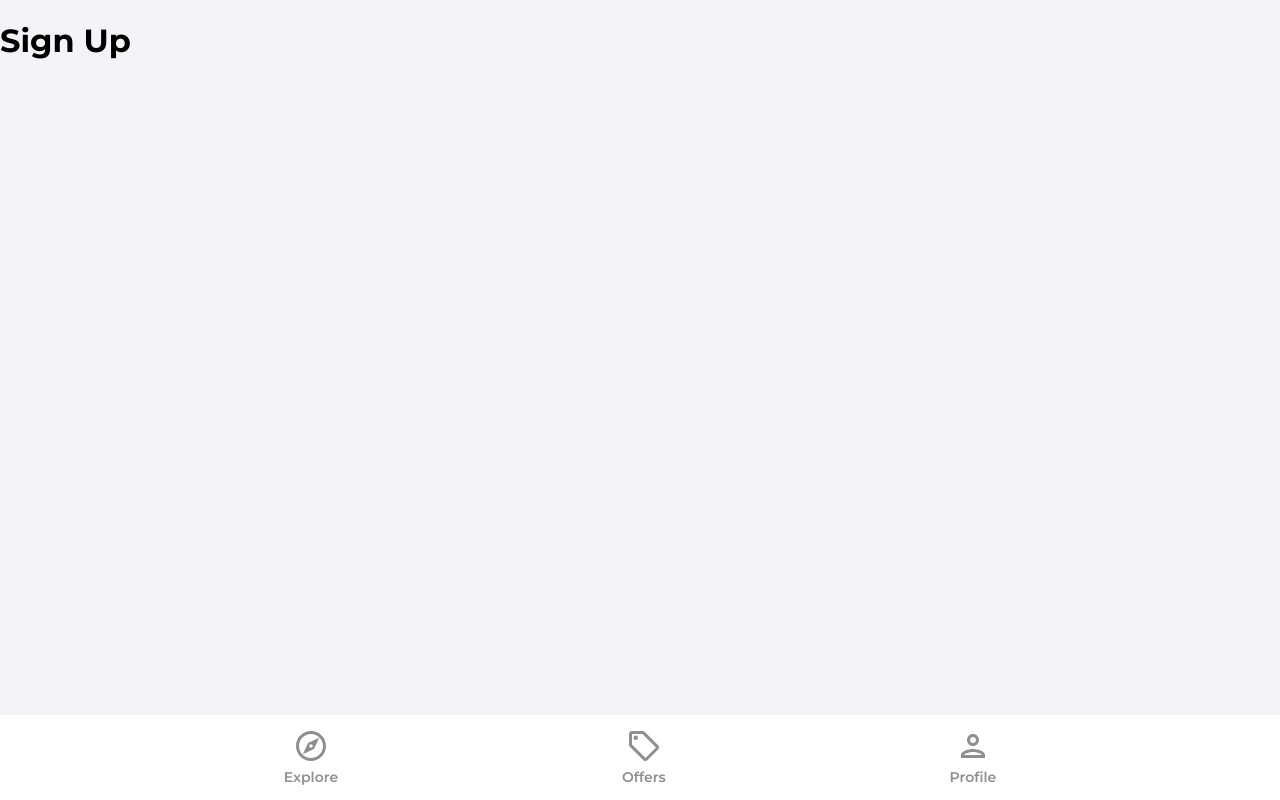
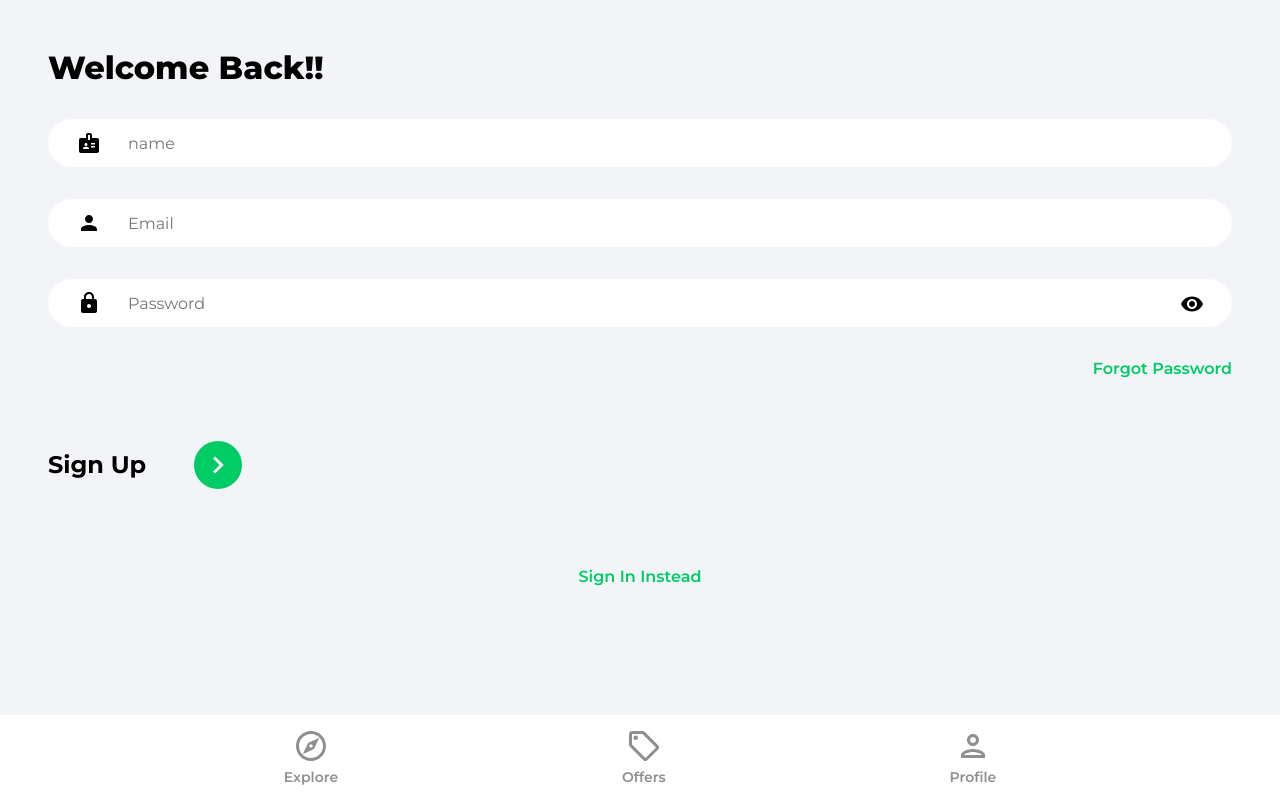
Before and after one commit to Parth0124/house-marketplace, a React (Create React App) app: page /sign-up in a window 1280 px wide. Built offline with nearby package versions, Linux system fonts and the light colour scheme.

Commit message:
register-user

```diff
--- a/src/pages/SignIn.jsx
+++ b/src/pages/SignIn.jsx
@@ -13,10 +13,50 @@
 
   const {email,password}= formData
 
+  const navigate=useNavigate()
+
+  const onChange = (event) => {
+    setFormData((prevState)=>({
+      ...prevState,
+      [event.target.id]: event.target.value
+    }))
+  }
+
+
+
   return (
-    <div>
-      <h1>Sign In</h1>
-    </div>
+    <>
+      <div className="pageContainer">
+        <header>
+          <p className="pageHeader">Welcome Back!!</p>
+        </header>
+
+        <form>
+          <input type="email " className="emailInput" placeholder="Email" id='email' value={email} onChange={onChange} />
+          <div className="passwordInputDiv">
+            <input type={showPassword ? "text" : 'password'} className="passwordInput" placeholder="Password" id='password' value={password} onChange={onChange }/>
+            <img src={visibilityIcon} alt="show password" className="showPassword" onClick={()=> setShowPassword((prevState)=>!prevState)} />
+          </div>
+
+          <Link to='./forgot-password' className="forgotPasswordLink">
+            Forgot Password
+          </Link>
+
+          <div className="signInBar">
+             <p className="signInText">
+              Sign In
+             </p>
+             <button className="signInButton">
+              <ArrowRightIcon fill='#ffffff' width='34px' height='34px' />
+             </button>
+          </div>
+        </form>
+        {/* {Google OAuth} */}
+
+
+         <Link to='/sign-up' className=" registerLink">Sign Up Instead</Link>
+      </div>
+    </>
   )
 }
 
--- a/src/pages/SignUp.jsx
+++ b/src/pages/SignUp.jsx
@@ -1,11 +1,86 @@
+import { useState } from "react"
+import {Link, useNavigate} from 'react-router-dom'
+import { ReactComponent as ArrowRightIcon } from "../assets/svg/keyboardArrowRightIcon.svg"
+import visibilityIcon from '../assets/svg/visibilityIcon.svg'
+import {getAuth, createUserWithEmailAndPassword,  updateProfile} from 'firebase/auth'
+import {db} from '../firebase.config'
+
 function SignUp() {
+
+  const [showPassword, setShowPassword]=useState(false)
+  const [formData, setFormData]= useState({
+    name:'',
+    email:'',
+    password:''
+  })
+
+  const {name, email,password}= formData
+
+  const navigate=useNavigate()
+
+  const onChange = (event) => {
+    setFormData((prevState)=>({
+      ...prevState,
+      [event.target.id]: event.target.value
+    }))
+  }
+
+  const onSubmit = async (event) => {
+    event.preventDefault()
+    try{
+        const auth = getAuth()
+
+        const userCredential = await createUserWithEmailAndPassword(auth,email,password)
+
+        const user= userCredential.user
+
+        updateProfile(auth.currentUser, {
+          displayName:name
+        })
+
+        navigate('/ ')
+    }catch(error) {
+        console.log(error);
+    }
+  }
+
 
 
 
   return (
-    <div>
-      <h1>Sign Up</h1>
-    </div>
+    <>
+      <div className="pageContainer">
+        <header>
+          <p className="pageHeader">Welcome Back!!</p>
+        </header>
+
+        <form onSubmit={onSubmit}>
+        <input type="text" className="nameInput" placeholder="name" id='name' value={name} onChange={onChange} />
+          <input type="email " className="emailInput" placeholder="Email" id='email' value={email} onChange={onChange} />
+          <div className="passwordInputDiv">
+            <input type={showPassword ? "text" : 'password'} className="passwordInput" placeholder="Password" id='password' value={password} onChange={onChange }/>
+            <img src={visibilityIcon} alt="show password" className="showPassword" onClick={()=> setShowPassword((prevState)=>!prevState)} />
+          </div>
+
+          <Link to='./forgot-password' className="forgotPasswordLink">
+            Forgot Password
+          </Link>
+
+          <div className="signUpBar">
+             <p className="signUpText">
+              Sign Up
+             </p>
+             <button className="signUpButton">
+              <ArrowRightIcon fill='#ffffff' width='34px' height='34px' />
+             </button>
+          </div>
+        </form>
+        {/* {Google OAuth} */}
+
+
+         <Link to='/sign-in' className=" registerLink">Sign In Instead</Link>
+      </div>
+    </>
   )
 }
 
```
